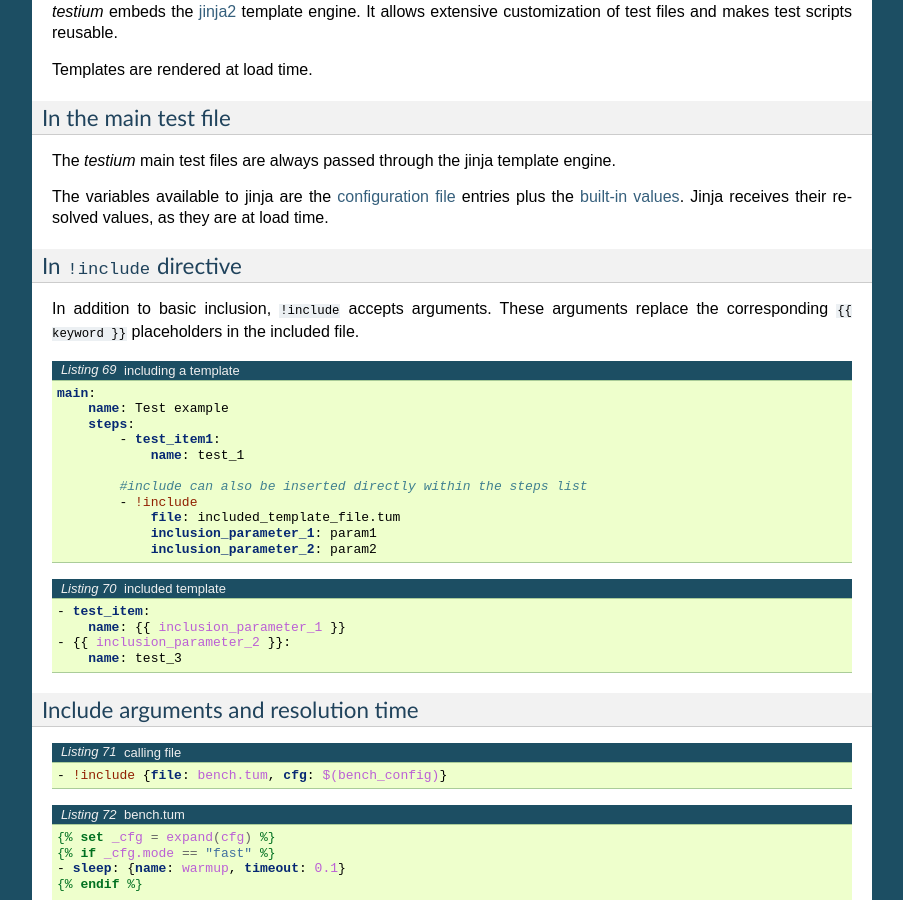
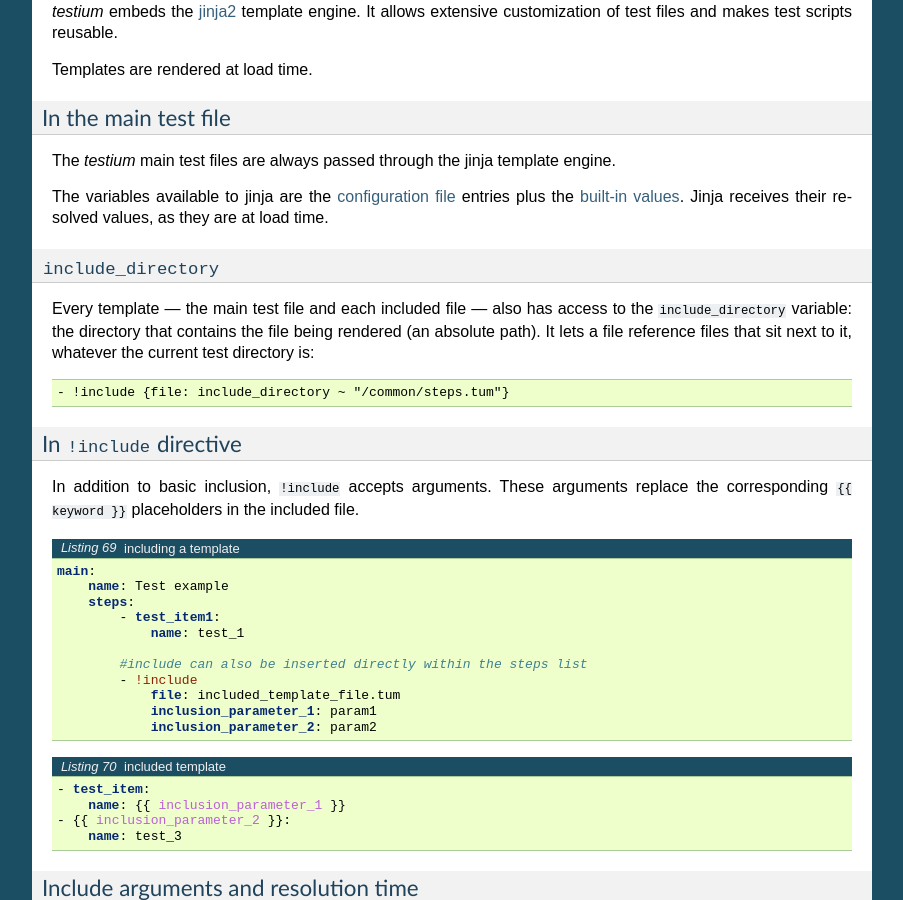
Before and after one commit to testium-HIL/testium, a Sphinx documentation site: the page built from doc/manual/sphinx/source/tum_syntax.rst, in a window 1280 px wide and 900 px high, scrolled down 7912 px. Shown: the whole window, without its empty margins (198-1101 px from the left). Built offline with Sphinx 7.4.7, drawn with Linux system fonts in a browser that asks for light colours.

Commit message:
doc: document the include_directory jinja variable

```diff
--- a/doc/manual/sphinx/source/templates.rst
+++ b/doc/manual/sphinx/source/templates.rst
@@ -18,6 +18,16 @@ The variables available to jinja are the
 :ref:`configuration file<sec_configuration_files>` entries plus the
 :ref:`built-in values<sec_global_variables_builtin>`. Jinja receives
 their resolved values, as they are at load time.
+
+``include_directory``
+^^^^^^^^^^^^^^^^^^^^^
+
+Every template — the main test file and each included file — also has access
+to the ``include_directory`` variable: the directory that contains the file
+being rendered (an absolute path). It lets a file reference files that sit
+next to it, whatever the current test directory is::
+
+    - !include {file: include_directory ~ "/common/steps.tum"}
 
 In ``!include`` directive
 ^^^^^^^^^^^^^^^^^^^^^^^^^^^^^
```
